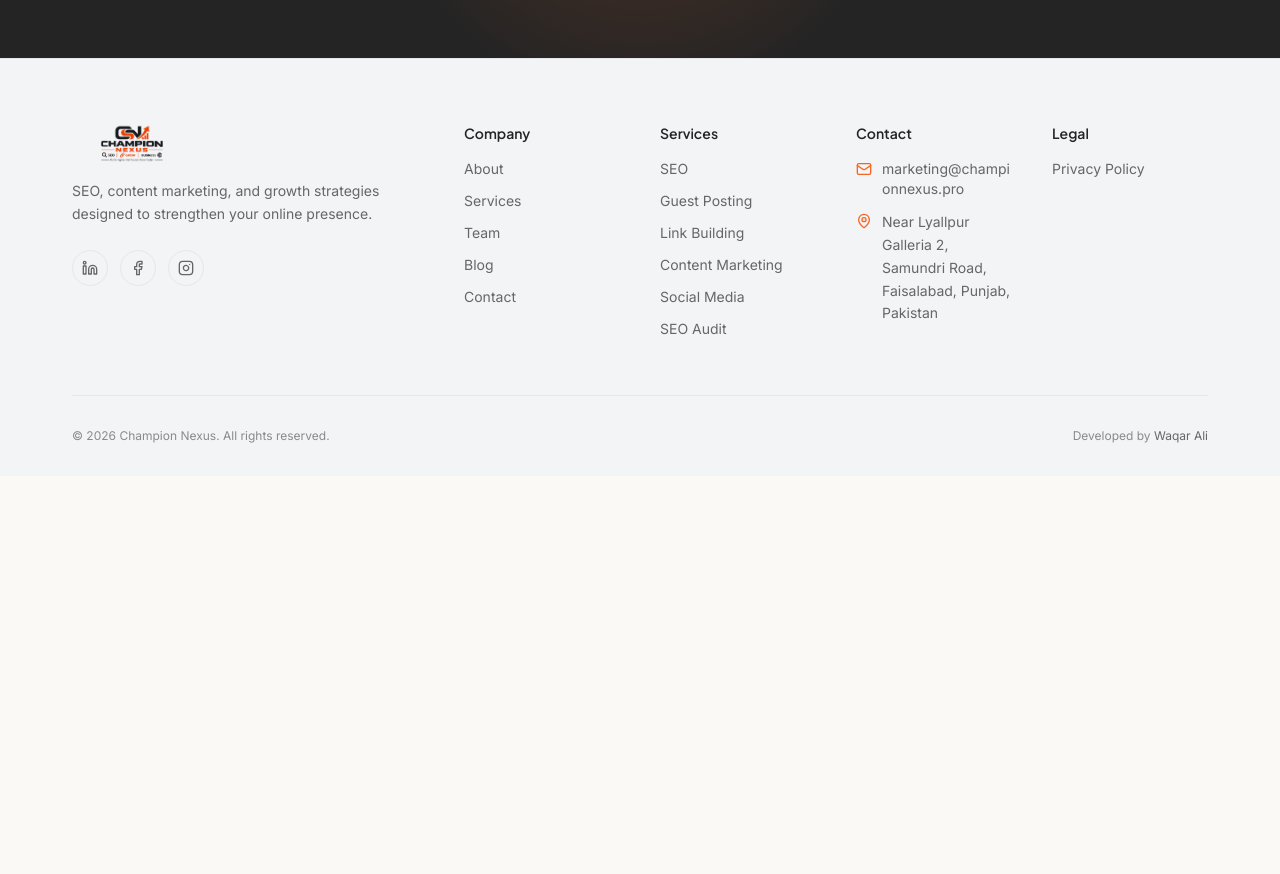
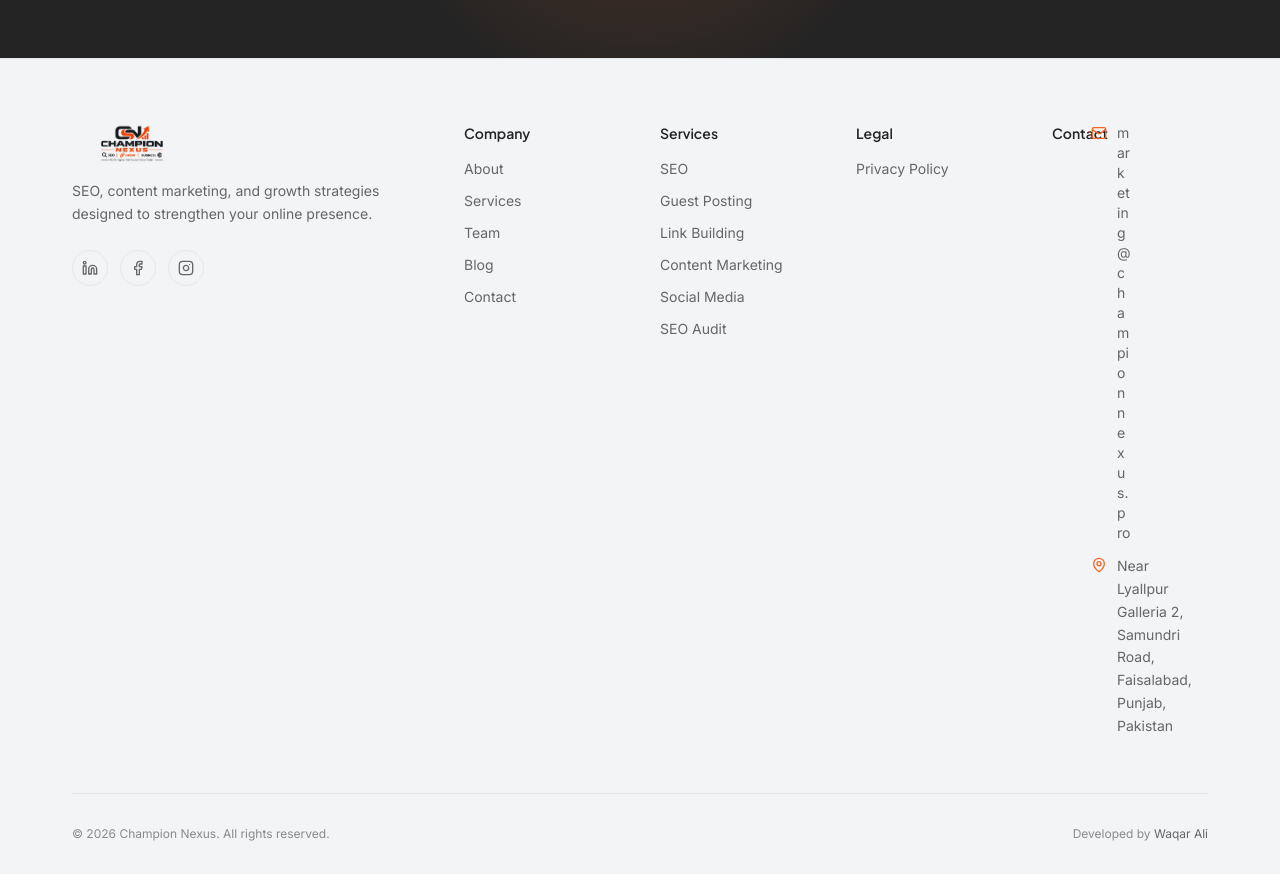
Before and after one commit to wechampionnexus-art/Champion-Nexus-Website, a Next.js app: page / in a window 1280 px wide. Shown: the part 6660-7534 px from the top of the page. Before the commit the page ends 7136 px from the top, so only its background shows below. Built offline with nearby package versions, Linux system fonts and the light colour scheme; no server answers.

Commit message:
add: new section in footer

```diff
--- a/src/components/layout/Footer.tsx
+++ b/src/components/layout/Footer.tsx
@@ -85,6 +85,17 @@
           </div>
 
           <div>
+            <h4 className="font-display font-semibold text-ink text-sm mb-4">Legal</h4>
+            <ul className="space-y-3 text-sm">
+              <li>
+                <Link href="/privacy-policy" className="text-ink-muted hover:text-brand-orange transition-colors">
+                  Privacy Policy
+                </Link>
+              </li>
+            </ul>
+          </div>
+
+          <div className='grid grid-cols-1 sm:grid-cols-2 lg:grid-cols-4'>
             <h4 className="font-display font-semibold text-ink text-sm mb-4">Contact</h4>
             <ul className="space-y-3 text-sm">
               {CONTACT_PHONE && (
@@ -111,16 +122,7 @@
             </ul>
           </div>
 
-          <div>
-            <h4 className="font-display font-semibold text-ink text-sm mb-4">Legal</h4>
-            <ul className="space-y-3 text-sm">
-              <li>
-                <Link href="/privacy-policy" className="text-ink-muted hover:text-brand-orange transition-colors">
-                  Privacy Policy
-                </Link>
-              </li>
-            </ul>
-          </div>
+
         </div>
 
         <div className="pt-8 border-t border-line flex flex-col sm:flex-row items-center justify-between gap-3 text-xs text-ink-soft">
--- a/src/components/team/TeamMarquee.tsx
+++ b/src/components/team/TeamMarquee.tsx
@@ -136,7 +136,7 @@
             alt={member.image_alt || member.name}
             fill
             sizes="256px"
-            className="bg-cover object-cover"
+            className="bg-cover"
           />
         ) : (
           <User2 size={56} className="text-ink-soft" aria-hidden="true" />
```
